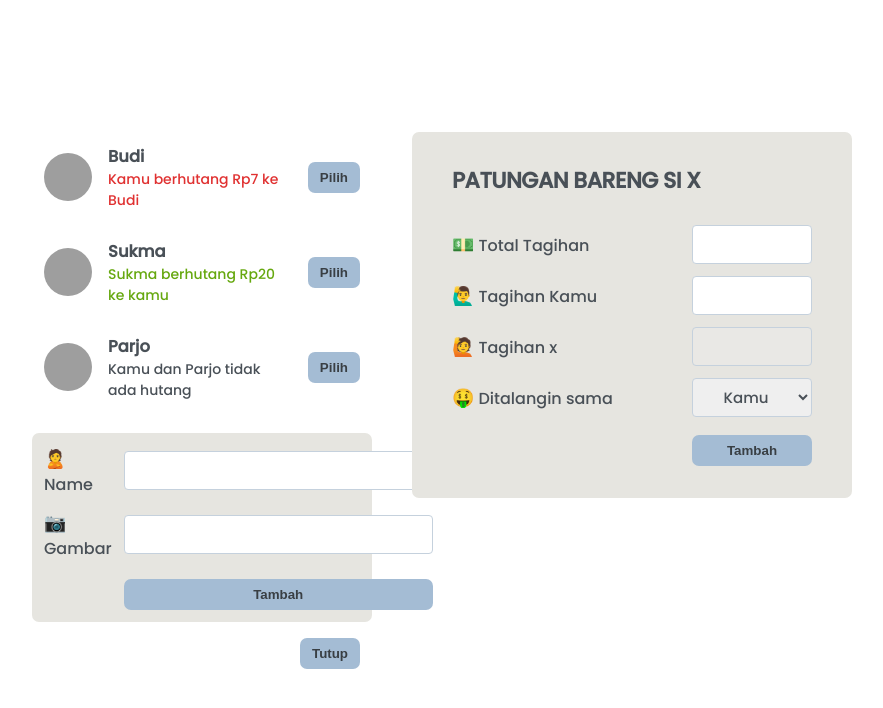
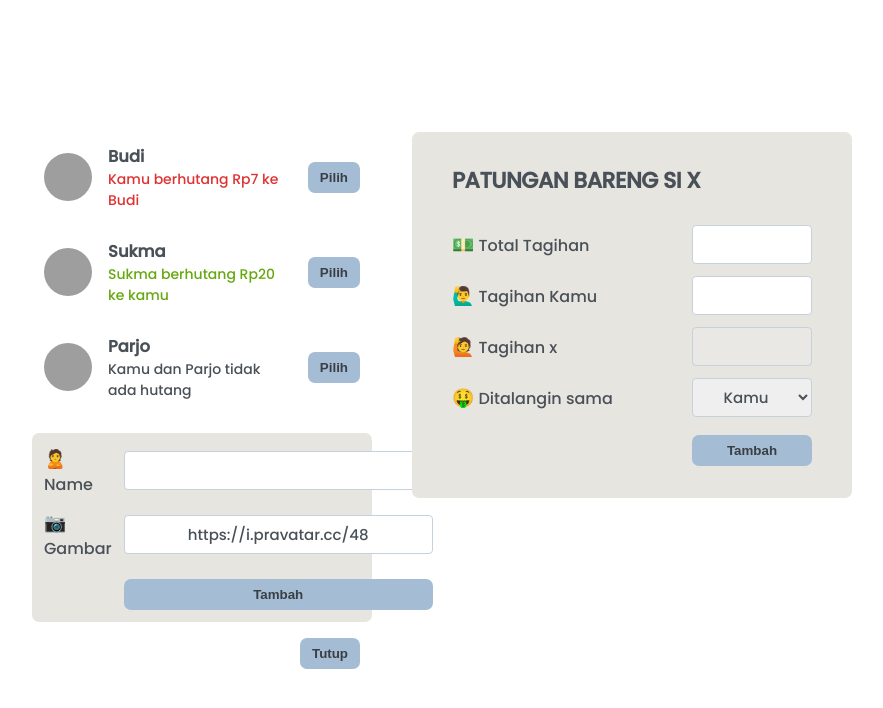
Before and after one commit to pepbritisnasetiawan/react-split-bill, a React (Vite) app: page / in a window 1280 px wide. Both pictures are taken after a click on the button "Tambah Teman". Shown: the top 708 px of the page, without its empty margins (198-1081 px from the left). Built offline with nearby package versions, Linux system fonts and the light colour scheme; grey boxes are pictures that could not be loaded.

Commit message:
add: state add friend, event handler add friend

```diff
--- a/index.html
+++ b/index.html
@@ -2,7 +2,7 @@
 <html lang="en">
   <head>
     <meta charset="UTF-8" />
-    <link rel="icon" type="image/svg+xml" href="/vite.svg" />
+    <link rel="icon" type="image/svg+xml" href="./src/assets/react.svg" />
     <meta name="viewport" content="width=device-width, initial-scale=1.0" />
     <title>React Split Bill</title>
   </head>
--- a/src/App.jsx
+++ b/src/App.jsx
@@ -26,17 +26,22 @@ const initialFriends = [
 ];
 
 function App() {
+  const [friends, setFriends] = useState(initialFriends);
   const [showAddFriend, setShowAddFriend] = useState(false);
 
   const handleShowAddFriend = () => {
-    setShowAddFriend((showAddFriend) => !showAddFriend)
-  }
+    setShowAddFriend((showAddFriend) => !showAddFriend);
+  };
+
+  const handleAddFriends = (friend) => {
+    setFriends((friends) => [...friends, friend]);
+  };
 
   return (
     <div className="app">
       <div className="sidebar">
-        <FriendList friends={initialFriends} />
-        {showAddFriend && <FormAddFriend />}
+        <FriendList friends={friends} />
+        {showAddFriend && <FormAddFriend onAddFriend={handleAddFriends} />}
         <button className="button" onClick={handleShowAddFriend}>
           {showAddFriend ? 'Tutup' : 'Tambah Teman'}
         </button>
--- a/src/components/FormAddFriend.jsx
+++ b/src/components/FormAddFriend.jsx
@@ -1,11 +1,42 @@
-const FormAddFriend = () => {
+/* eslint-disable react/prop-types */
+import { useState } from 'react';
+
+const FormAddFriend = ({ onAddFriend }) => {
+  const [name, setName] = useState('');
+  const [image, setImage] = useState('https://i.pravatar.cc/48');
+
+  const handleSubmit = (e) => {
+    e.preventDefault();
+
+    if (!name || !image) return;
+
+    const id = crypto.randomUUID();
+    const newFriend = {
+      id,
+      name,
+      image: `${image}?=${id}`,
+      balance: 0,
+    };
+    onAddFriend(newFriend);
+    setName('');
+    setImage('');
+  };
+
   return (
-    <form action="" className="form-add-friend">
+    <form action="" className="form-add-friend" onSubmit={handleSubmit}>
       <label htmlFor="">🙎Name</label>
-      <input type="text" />
+      <input
+        type="text"
+        value={name}
+        onChange={(e) => setName(e.target.value)}
+      />
 
       <label htmlFor="">📷Gambar</label>
-      <input type="text" />
+      <input
+        type="text"
+        value={image}
+        onChange={(e) => setImage(e.target.value)}
+      />
 
       <button className="button">Tambah</button>
     </form>
```
